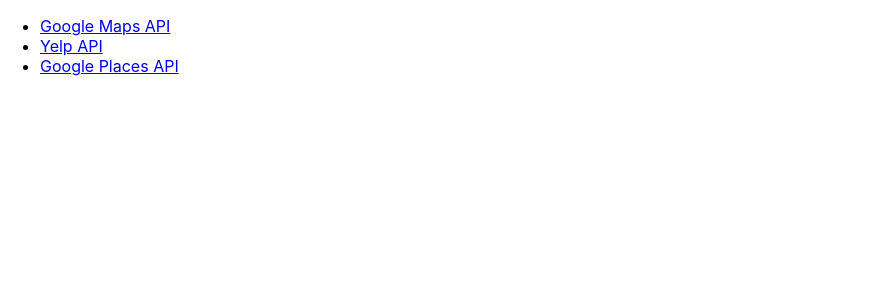
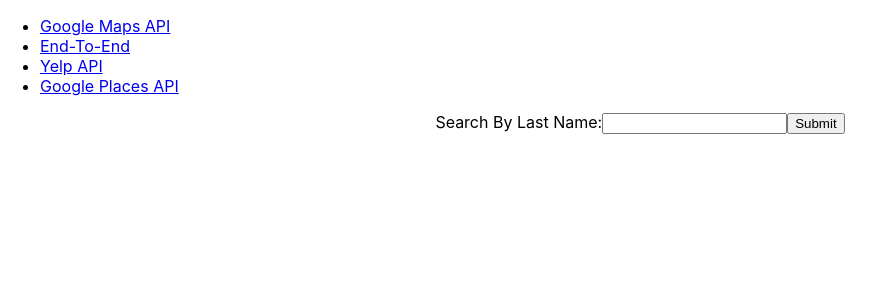
Before and after one commit to someuntakenusername/SWENGIISpring2022-frontend, a React (Create React App) app: page /d6 in a window 1280 px wide. Shown: the top 300 px of the page, without its empty margins (0-885 px from the left). Built offline with nearby package versions, Linux system fonts and the light colour scheme; what react-google-maps would draw is missing.

Commit message:
End-To-End

```diff
--- a/src/App.js
+++ b/src/App.js
@@ -10,6 +10,7 @@
 } from "react-router-dom";
 import YelpComponent from './components/YelpDemoComponent';
 import GooglePlacesDemo from './components/GooglePlacesDemoComponent';
+import UserLookup from './components/UserLookupComponenet';
 
 function App() {
 
@@ -22,6 +23,9 @@
           <ul>
             <li>
               <Link to="/home">Google Maps API</Link>
+            </li>
+            <li>
+              <Link to="/d6">End-To-End</Link>
             </li>
             <li>
               <Link to="/yelp">Yelp API</Link>
@@ -53,6 +57,9 @@
             <GooglePlacesDemo></GooglePlacesDemo>
           }>
           </Route>
+          <Route path="/d6" element ={
+            <UserLookup></UserLookup>
+          }></Route>
         </Routes>
       </div>
     </Router>
--- /dev/null
+++ b/src/components/UserLookupComponenet.js
@@ -0,0 +1,78 @@
+import React from "react";
+import { Component } from "react";
+import UserService from "../services/UserService";
+
+export default class UserLookup extends Component {
+  constructor(props) {
+    super(props);
+    this.state = { value: "", users: null };
+
+    this.handleChange = this.handleChange.bind(this);
+    this.handleSubmit = this.handleSubmit.bind(this);
+  }
+
+  componentDidMount = async () => {};
+
+  handleChange(event) {
+    this.setState({ value: event.target.value });
+  }
+
+  handleSubmit(event) {
+    alert("Returned Results For: " + this.state.value);
+    console.log(this.state.value);
+    console.log(
+      UserService.searchByLastName(this.state.value).then((val) => {
+        this.setState({
+          users: val.data,
+        });
+      })
+    );
+    event.preventDefault();
+  }
+
+  conditionalRenderOfReslts = () => {
+    if (this.state.users == null) {
+      return <div></div>;
+    } else {
+      return (
+        <div style = {{flexDirection: "column", display: 'flex'}}>
+            <text style = {{flex: 1}}>ID: {this.state.users[0].id}</text>
+          <text style = {{flex: 1}}>FirstName: {this.state.users[0].firstName}</text>
+          <text style = {{flex: 1}}>LastName: {this.state.users[0].lastName}</text>
+          <text style = {{flex: 1}}>Email: {this.state.users[0].email}</text>
+        </div>
+      );
+    }
+  };
+
+  render() {
+    return (
+      <div
+        style={{
+          display: "flex",
+          justifyContent: "center",
+          alignContent: "center",
+          alignItems: "center",
+          flexDirection: 'column'
+        }}
+      >
+        <div style = {{flex: 1}}>
+          <form onSubmit={this.handleSubmit}>
+            <label>
+              Search By Last Name:
+              <input
+                type="text"
+                value={this.state.value}
+                onChange={this.handleChange}
+              />
+            </label>
+            <input type="submit" value="Submit" />
+          </form>
+        </div>
+        <div>
+        {this.conditionalRenderOfReslts()}
+        </div>
+      </div>
+    );
+  }
+}
--- a/src/services/UserService.js
+++ b/src/services/UserService.js
@@ -1,11 +1,17 @@
 import axios from 'axios'
 
 const USERS_REST_API_URL = 'http://localhost:80/user/users';
+const USERS_LASTNAME_REST_API_URL = 'http://localhost:80/user/';
 
 class UserService {
     getUsers(){
         return axios.get(USERS_REST_API_URL);
     }
+
+    searchByLastName(name){
+        console.log(USERS_LASTNAME_REST_API_URL + name)
+        return axios.get(USERS_LASTNAME_REST_API_URL + name);
+    }
 }
 
 export default new UserService();
```
